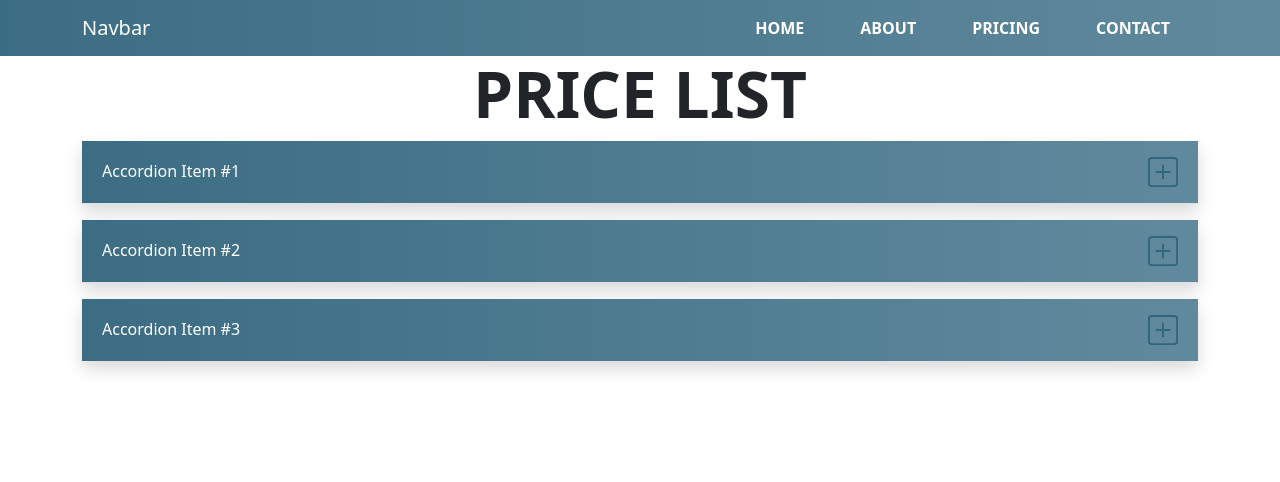
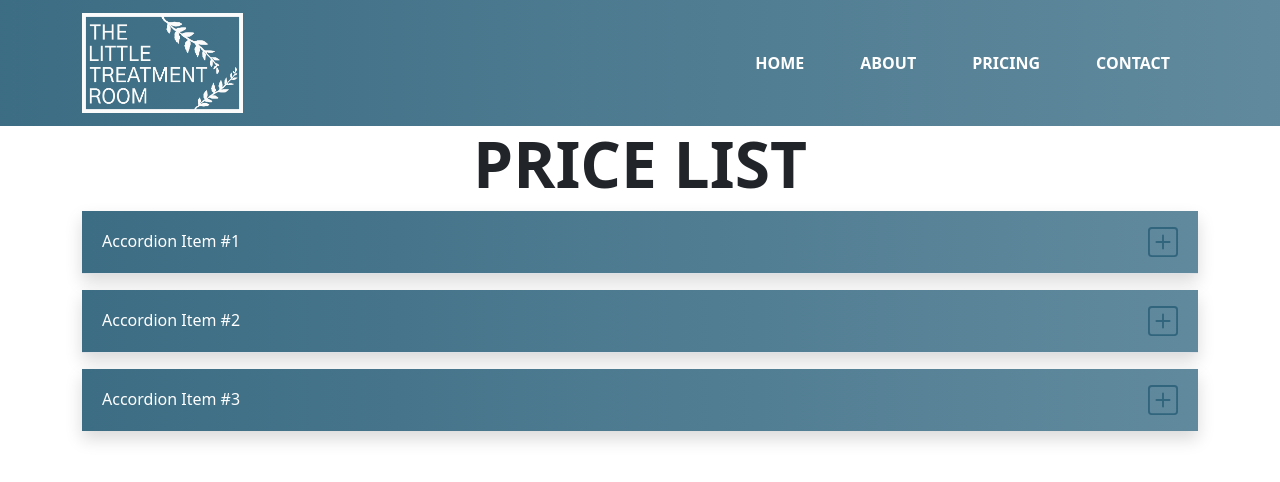
Before and after one commit to theopmw/the-little-treatment-room, a website: page index.html in a window 1280 px wide. Drawn offline with nearby package versions, Linux system fonts and the light colour scheme.

Commit message:
Add logo to Navbar

```diff
--- a/index.html
+++ b/index.html
@@ -20,7 +20,9 @@
 
   <nav class="navbar navbar-expand-lg navbar-dark menu">
     <div class="container">
-      <a class="navbar-brand" href="#">Navbar</a>
+      <a class="navbar-brand" href="#">
+        <img src="/assets/images/logo.png" alt="The Little Treatment Room Logo">
+      </a>
       <button class="navbar-toggler" type="button" data-bs-toggle="collapse" data-bs-target="#navbarNav"
         aria-controls="navbarNav" aria-expanded="false" aria-label="Toggle navigation">
         <span class="navbar-toggler-icon"></span>
--- a/scss/sections/_navbar.scss
+++ b/scss/sections/_navbar.scss
@@ -3,6 +3,11 @@
 
 .menu {
   @include gradient;
+
+  .navbar-brand img {
+    width: 161px;
+    height: 100px;
+  }
 
   li {
     @include media-breakpoint-down(lg) {
```
Also changed, not shown: assets/css/style.css, assets/images/logo.png (added), 1 other file.
